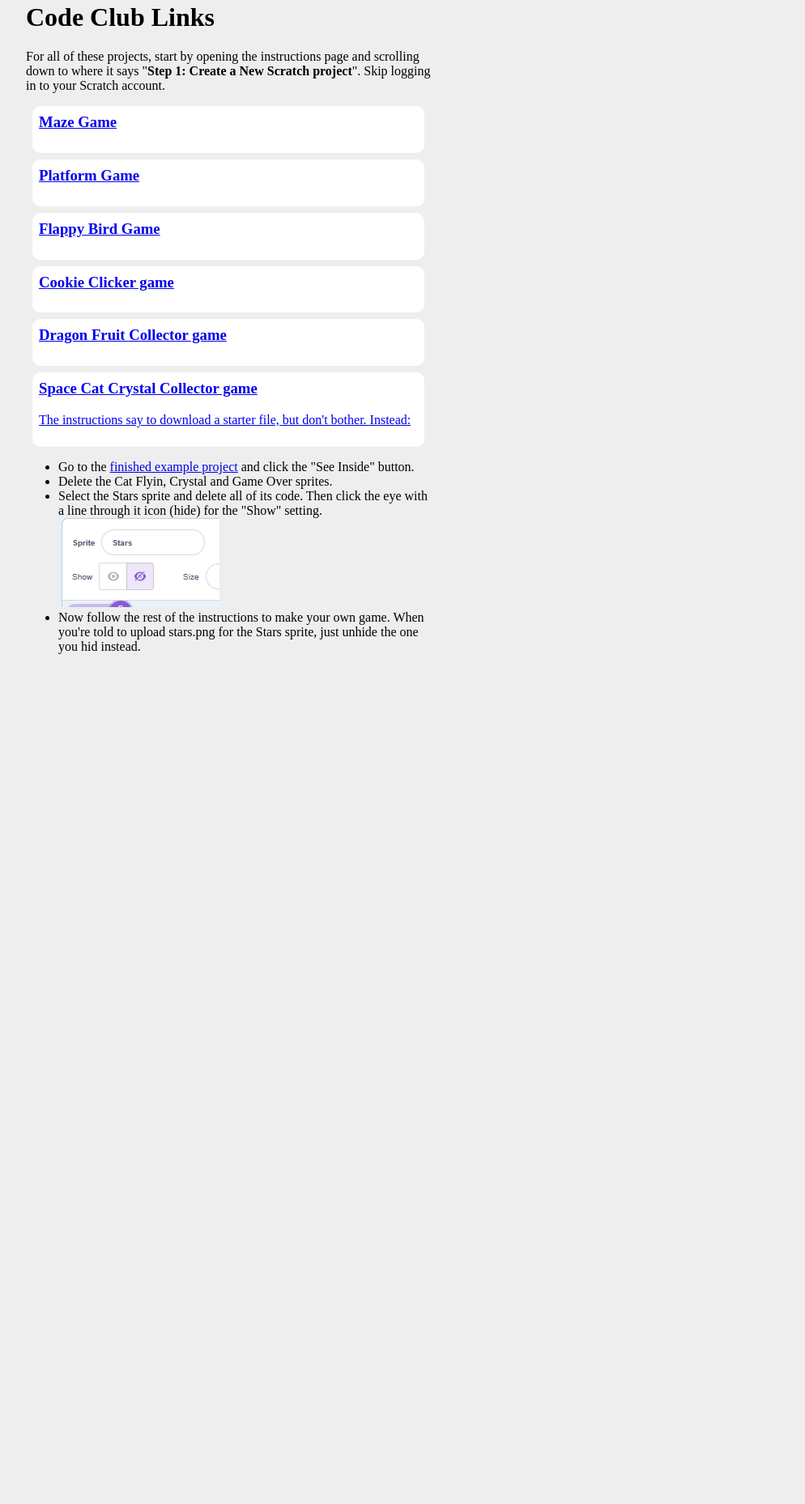
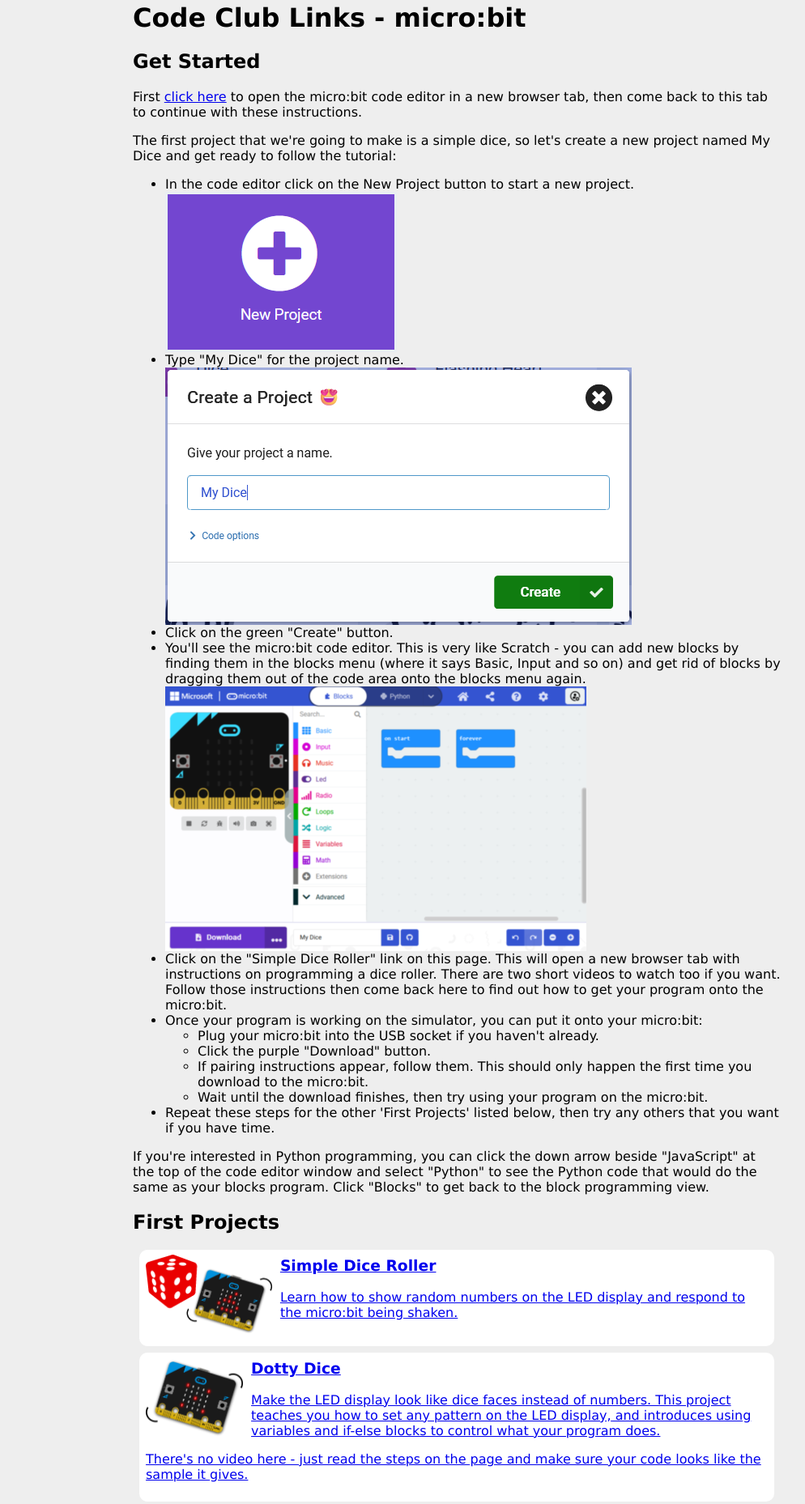
Before and after one commit to Stu33/stu33, a plain HTML site: page index.html in a window 1280 px wide. Shown: the part 5-1863 px from the top of the page at 81% size, without its empty margins (76-1070 px from the left). Before the commit the page ends 829 px from the top, so only its background shows below. Drawn offline with Linux system fonts and the light colour scheme.

Commit message:
This week's code club maybe.

```diff
--- a/index.html
+++ b/index.html
@@ -3,9 +3,8 @@
         <meta charset="UTF-8" />
         <title>Code Club Links</title>
 		<style>
-			body { background-color: #EEE; }
-			div.links { width: 500px; margin-left: 100px; }
-			div.right { width: auto; float: right; }
+			body { background-color: #EEE; font-family: verdana, arial, sans-serif; }
+			div.links { max-width: 800px; margin: auto; }
 			a.linkblock {
 							display: block;
 							background-color: white;
@@ -16,47 +15,94 @@
 							padding-top: 1px;
 							padding-bottom: 8px;
 							border-radius: 10px;
+							min-height: 110px;
 						}
 			a.linkblock h3 { margin-top: 8px; }
 			a.linkblock:hover { border: 1px solid }
+			a.linkblock img { float: left; height: 100px; margin-top: 5px; margin-right: 10px; }
+			p.footnote { font-size: 0.6em; }
 		</style>
     </head>
     <body>
 		<div class="links">
-			<h1>Code Club Links</h1>
-			<p>For all of these projects, start by opening the instructions page and scrolling down to where it says "<b>Step 1: Create a New Scratch project</b>". Skip logging in to your Scratch account.</p>
-			<a class="linkblock" href="https://www.codewizardshq.com/how-to-make-a-maze-in-scratch-in-7-steps/" target="_blank">
-				<h3>Maze Game</h3>
+			<h1>Code Club Links - micro:bit</h1>
+			<h2>Get Started</h2>
+			<p>First <a href="https://makecode.microbit.org" target="_blank">click here</a> to open the micro:bit code editor in a new browser tab, then come back to this tab to continue with these instructions.</p>
+			<p>The first project that we're going to make is a simple dice, so let's create a new project named My Dice and get ready to follow the tutorial:
+				<ul>
+					<li>In the code editor click on the New Project button to start a new project.</li>
+					<img src="new_project.png" alt="New Project button" />
+					<li>Type "My Dice" for the project name.</li>
+					<img src="new_project_name.png" alt="New Project Name dialog" />
+					<li>Click on the green "Create" button.</li>
+					<li>You'll see the micro:bit code editor. This is very like Scratch - you can add new blocks by finding them in the blocks menu (where it says Basic, Input and so on) and get rid of blocks by dragging them out of the code area onto the blocks menu again.</li>
+					<img src="code_editor.png" alt="Code Editor screenshot" />
+					<li>Click on the "Simple Dice Roller" link on this page. This will open a new browser tab with instructions on programming a dice roller. There are two short videos to watch too if you want. Follow those instructions then come back here to find out how to get your program onto the micro:bit.</li>
+					<li>Once your program is working on the simulator, you can put it onto your micro:bit:
+						<ul>
+							<li>Plug your micro:bit into the USB socket if you haven't already.</li>
+							<li>Click the purple "Download" button.</li>
+							<li>If pairing instructions appear, follow them. This should only happen the first time you download to the micro:bit.</li>
+							<li>Wait until the download finishes, then try using your program on the micro:bit.</li>
+						</ul>
+					</li>
+					<li>Repeat these steps for the other 'First Projects' listed below, then try any others that you want if you have time.</li>
+				</ul>
+			</p>
+			<p>If you're interested in Python programming, you can click the down arrow beside "JavaScript" at the top of the code editor window and select "Python" to see the Python code that would do the same as your blocks program. Click "Blocks" to get back to the block programming view.</p>
+			<h2>First Projects</h2>
+			<a class="linkblock" href="https://microbit.org/projects/make-it-code-it/dice/" target="_blank">
+				<img src="dice_roller.png" />
+				<h3>Simple Dice Roller</h3>
+				<p>Learn how to show random numbers on the LED display and respond to the micro:bit being shaken.</p>
+			</a>
+			<a class="linkblock" href="https://microbit.org/projects/make-it-code-it/graphical-dice/" target="_blank">
+				<img src="dotty_dice.png" />
+				<h3>Dotty Dice</h3>
+				<p>Make the LED display look like dice faces instead of numbers. This project teaches you how to set any pattern on the LED display, and introduces using variables and if-else blocks to control what your program does.</p>
+				<p>There's no video here - just read the steps on the page and make sure your code looks like the sample it gives.</p>
+			</a>
+			<a class="linkblock" href="https://microbit.org/projects/make-it-code-it/rock-paper-scissors/" target="_blank">
+				<img src="rock_paper_scissors.png" />
+				<h3>Rock Paper Scissors</h3>
+				<p>Make the micro:bit play Rock Paper Scissors, or at least choose plays for you.</p>
+				<p>The same sort of program as Dotty Dice but you might want to come back to this one after looking at Teleporting Duck and see if you can make two micro:bits play together and work out who won.</p>
+			</a>
+			<a class="linkblock" href="https://microbit.org/projects/make-it-code-it/animated-animals/" target="_blank">
+				<img src="animated_duck.gif" />
+				<h3>Animated Animals</h3>
+				<p>Learn how to make simple animations on the LED display.</p>
+			</a>
+			<h2>More To Try</h2>
+			<a class="linkblock" href="https://microbit.org/projects/make-it-code-it/teleporting-duck/" target="_blank">
+				<h3>Teleporting Duck</h3>
+				<p>Make a duck teleport between two micro:bits. You'll need to work with a friend to test this one.</p>
+			</a>
+			<a class="linkblock" href="https://microbit.org/projects/make-it-code-it/group-teleporting-duck/" target="_blank">
+				<h3>Group Teleporting Duck</h3>
+				<p>Once you've got your Teleporting Duck working, follow this project to let it travel to more than one other micro:bit.</p>
+			</a>
+			<a class="linkblock" href="https://microbit.org/projects/make-it-code-it/tell-me-a-secret/" target="_blank">
+				<h3>Tell Me A Secret</h3>
 				<p></p>
 			</a>
-			<a class="linkblock" href="https://www.codewizardshq.com/how-to-make-a-platformer-on-scratch/" target="_blank">
-				<h3>Platform Game</h3>
-				<p></p>
+			<a class="linkblock" href="https://microbit.org/projects/make-it-code-it/scratch-theremin/" target="_blank">
+				<h3>Make Music - The micro:bit Theremin</h3>
+				<p>Use the micro:bit to make music. This project uses the Scratch editor we worked with last week. Ask for help to get Scratch Link working so that Scratch can talk to the micro:bit.</p>
 			</a>
-			<a class="linkblock" href="https://www.codewizardshq.com/how-to-make-flappy-bird-on-scratch/" target="_blank">
-				<h3>Flappy Bird Game</h3>
-				<p></p>
+			<a class="linkblock" href="https://microbit.org/projects/make-it-code-it/scratch-hungry-dino/" target="_blank">
+				<h3>Game Controller</h3>
+				<p>Turn the micro:bit into a simple game controller. This project uses the Scratch editor we worked with last week. Ask for help to get Scratch Link working so that Scratch can talk to the micro:bit.</p>
 			</a>
-			<a class="linkblock" href="https://www.codewizardshq.com/how-to-make-a-clicker-game-on-scratch/" target="_blank">
-				<h3>Cookie Clicker game</h3>
-				<p></p>
+			<a class="linkblock" href="https://microbit.org/projects/make-it-code-it/" target="_blank">
+				<h3>Lots of other projects...</h3>
+				<p>There are lots of other projects to try. Have a go at anything on the projects page, but make sure you pick ones that don't need other equipment that we don't have!</p>
 			</a>
-			<a class="linkblock" href="https://www.codewizardshq.com/how-to-make-a-game-on-scratch-with-levels/" target="_blank">
-				<h3>Dragon Fruit Collector game</h3>
-				<p></p>
-			</a>
-			<a class="linkblock" href="https://www.codewizardshq.com/scratch-tutorial-for-kids-flying-space-cat/" target="_blank">
-				<h3>Space Cat Crystal Collector game</h3>
-				<p>The instructions say to download a starter file, but don't bother. Instead:
-				</p>
-			</a>
-			<ul>
-				<li>Go to the <a href="https://scratch.mit.edu/projects/735224723/">finished example project</a> and click the "See Inside" button.</li>
-				<li>Delete the Cat Flyin, Crystal and Game Over sprites.</li>
-				<li>Select the Stars sprite and delete all of its code. Then click the eye with a line through it icon (hide)  for the "Show" setting.<img src="eye_icon.png" /></li>
-				<li>Now follow the rest of the instructions to make your own game. When you're told to upload stars.png for the Stars sprite, just unhide the one you hid instead.</li>
-			</ul>
+			<hr>
+			<p class="footnote">
+			    The images on this page are either taken from the <a href="https://microbit.org/">Micro:bit Educational Foundation's website</a> or are screen shots from the <a href="https://makecode.microbit.org/">micro:bit code editor</a>.
+				The images from Micro:bit Educational Foundation's website are made available by them under the <a href="https://creativecommons.org/licenses/by-sa/4.0/">Creative Commons Attribution - ShareAlike 4.0 International (CC BY-SA 4.0) licence</a>.
+			</p>
 		</div>
-		<div class="right" />
     </body>
 </html>
```
Also changed, not shown: animated_duck.gif (added), code_editor.png (added), dice_roller.png (added), dotty_dice.png (added), eye_icon.png (deleted), image_license.txt (added), new_project.png (added), new_project_name.png (added), rock_paper_scissors.png (added).
